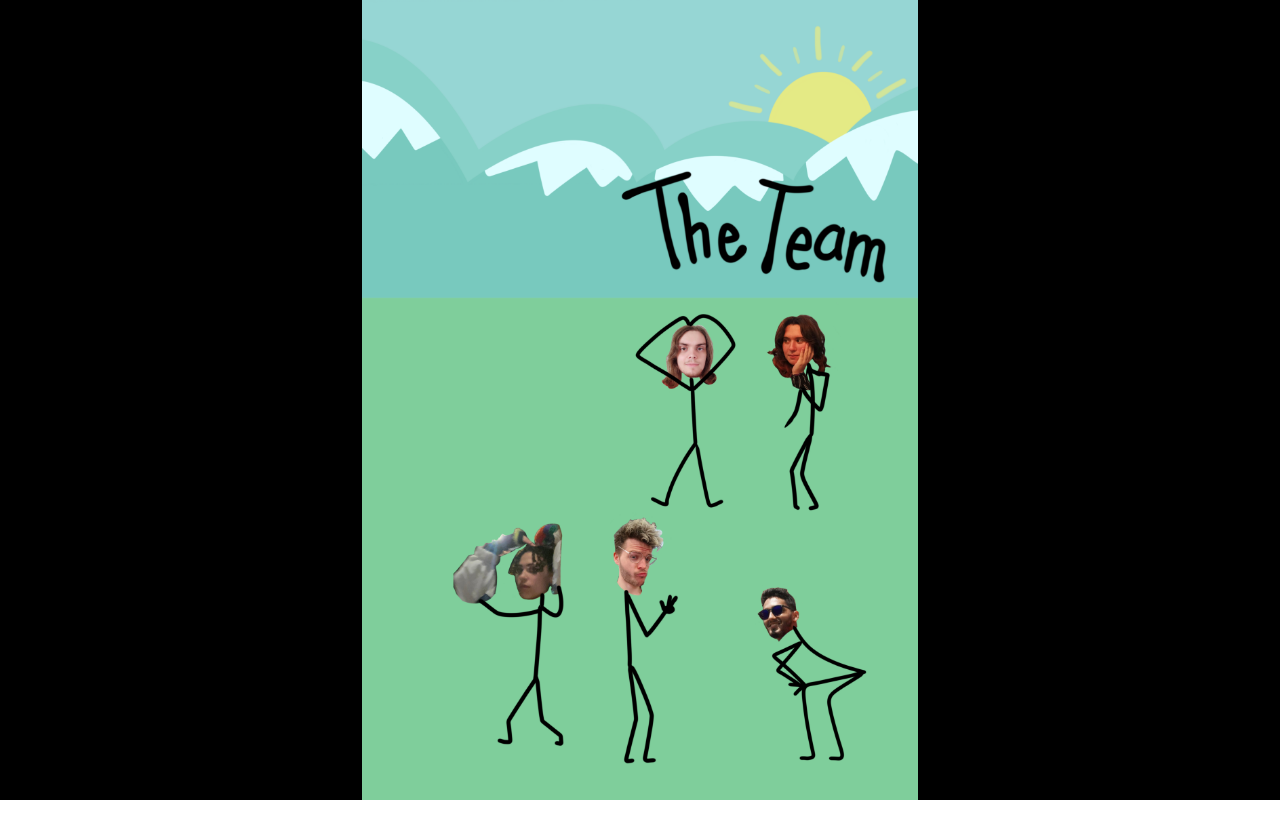
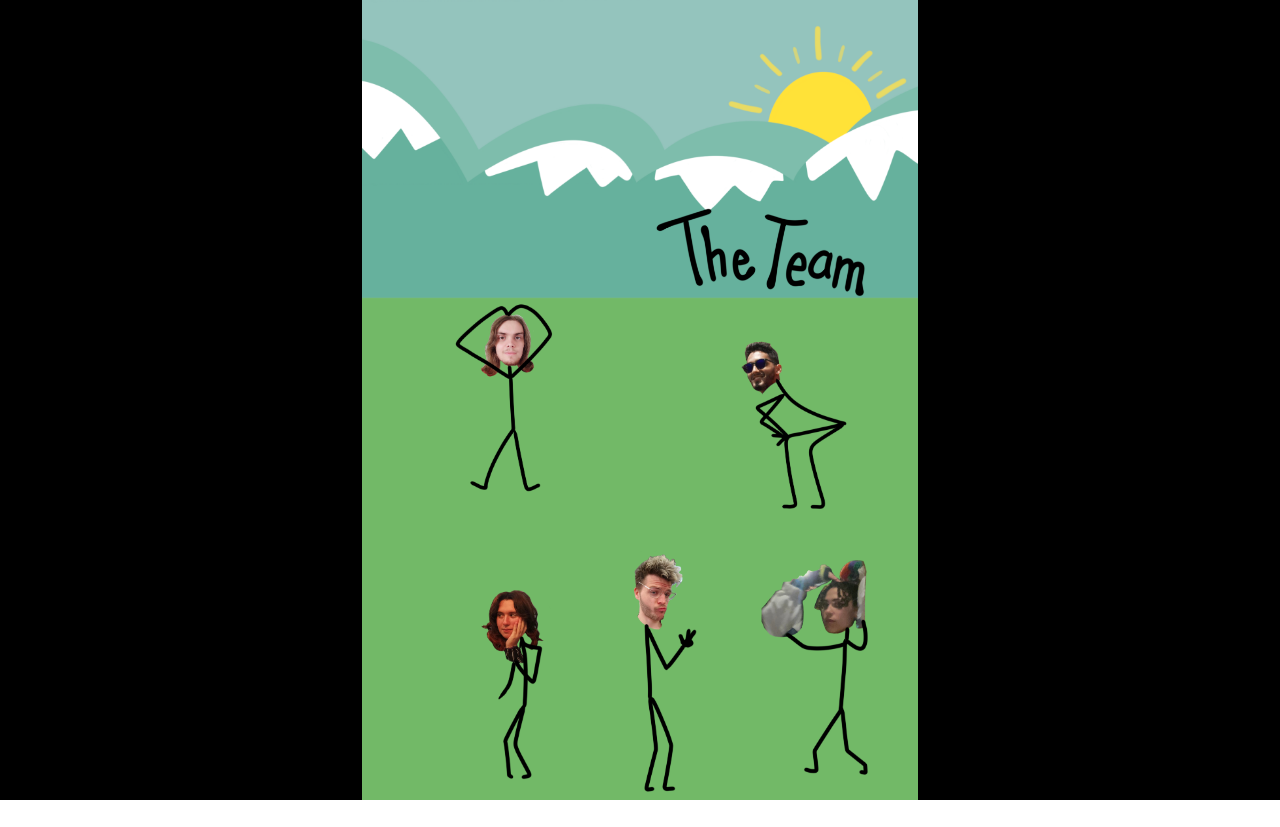
Before and after one commit to blardtony/gamejam, a website: page store.html in a window 1280 px wide. Before the commit the page ends 800 px from the top, so only its background shows below. Drawn offline with nearby package versions, Linux system fonts and the light colour scheme.

Commit message:
Store done

```diff
--- a/store.html
+++ b/store.html
@@ -13,16 +13,55 @@
             background-color: black;
         }
         .background {
+            position: relative;
             display: flex;
             align-items: center;
             justify-content: center;
+        }
+        .relative {
+            position: relative;
         }
         .team {
             width: auto;
             height: 100vh;
             object-fit: cover;
             height: 100hv;
-            /* width: 100%; */
+        }
+        .team_img {
+            position: absolute;
+            width: 250px;
+            top: 25%;
+            right: 5%;
+        }
+        .karim {
+            position: absolute;
+            width: 200px;
+            top: 30%;
+            right: 5%;
+        }
+        .aure {
+            position: absolute;
+            width: 200px;
+            top: 30%;
+            left: 10%;
+        }
+        .ro {
+            position: absolute;
+            width: 200px;
+            top: 65%;
+            left: 65%;
+        }
+        .toto {
+            position: absolute;
+            width: 200px;
+            top: 65%;
+            left: 35%;
+        }
+        .marie {
+            position: absolute;
+            width: 200px;
+            top: 65%;
+            left: 5%;
         }
     </style>
 </head>
@@ -30,7 +69,15 @@
     <div class="content">
         <!-- <img src="assets/img/team.png" class="team" /> -->
         <div class="background">
-                <img src="assets/img/team.png" class="team" />
+            <div class="relative">
+                <img src="assets/img/background.png" class="team" />
+                <img src="assets/img/teams_img.png" class="team_img" />
+                <img src="assets/img/karim.png" class="karim" />
+                <img src="assets/img/aure.png" class="aure" />
+                <img src="assets/img/ro.png" class="ro" />
+                <img src="assets/img/toto.png" class="toto" />
+                <img src="assets/img/marie.png" class="marie" />
+            </div>
         </div>
     </div>
 
```
Also changed, not shown: assets/img/aure.png (added), assets/img/character.png (deleted), assets/img/gdd.png (deleted), assets/img/karim.png (added), assets/img/marie.png (added), assets/img/ro.png (added), assets/img/souddesign.png (deleted), assets/img/teams_img.png (added), assets/img/toto.png (added).
